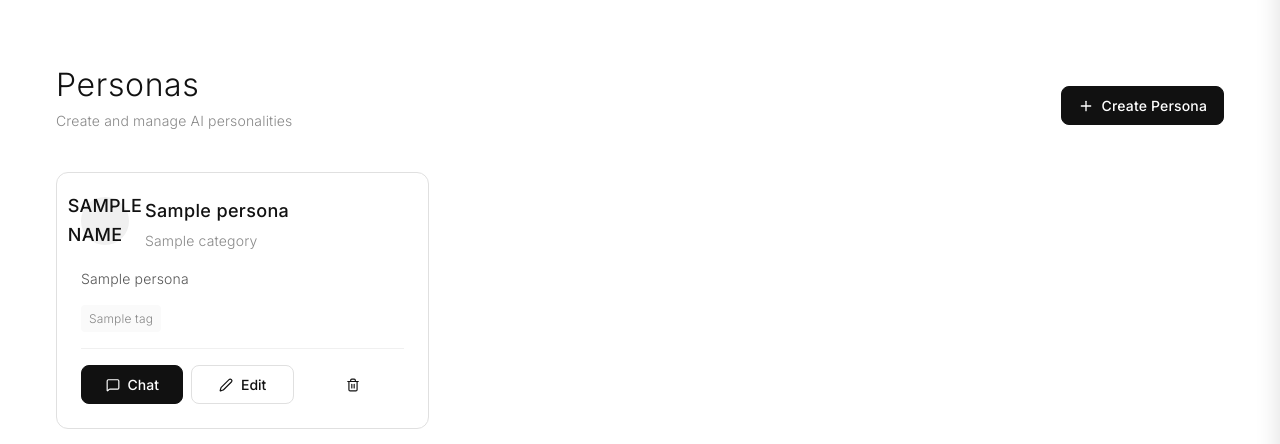
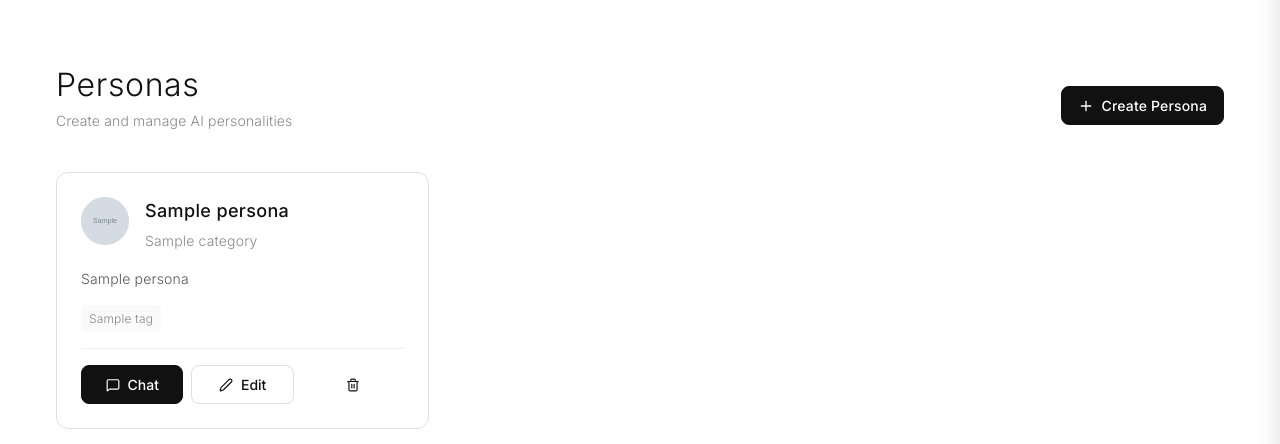
Before and after one commit to CuriousJ415/MinouChat, a FastAPI app: template src/miachat/api/templates/persona/list.html in a window 1280 px wide. Shown: the part 61-505 px from the top of the page. Run offline with FastAPI, Linux system fonts and the light colour scheme; the template is opened without the code that fills it: most values are stand-ins (such as "Sample title", 1, 10 or a date in 2020); grey boxes marked "Sample" are stand-in pictures.

Commit message:
Fix avatar display on personas list page
- Add conditional avatar rendering: show uploaded image or fall back to initials
- Add cache-busting with updated_at timestamp to force refresh after upload
- Add CSS for avatar images with proper sizing and object-fit

🤖 Generated with [Claude Code](https://claude.com/claude-code)

Co-Authored-By: Claude Opus 4.5 <noreply@anthropic.com>

```diff
--- a/src/miachat/api/templates/persona/list.html
+++ b/src/miachat/api/templates/persona/list.html
@@ -48,6 +48,13 @@
         font-size: var(--text-lg);
         font-weight: var(--font-semibold);
         flex-shrink: 0;
+        overflow: hidden;
+    }
+
+    .persona-avatar img {
+        width: 100%;
+        height: 100%;
+        object-fit: cover;
     }
 
     .persona-info {
@@ -171,7 +178,11 @@
         <div class="persona-card" data-persona-id="{{ persona.id }}">
             <div class="persona-header">
                 <div class="persona-avatar">
+                    {% if persona.avatar_url %}
+                    <img src="{{ persona.avatar_url }}?t={{ persona.updated_at|default('') }}" alt="{{ persona.name }}">
+                    {% else %}
                     {{ persona.name[0]|upper }}
+                    {% endif %}
                 </div>
                 <div class="persona-info">
                     <div class="persona-name">{{ persona.name }}</div>
```
